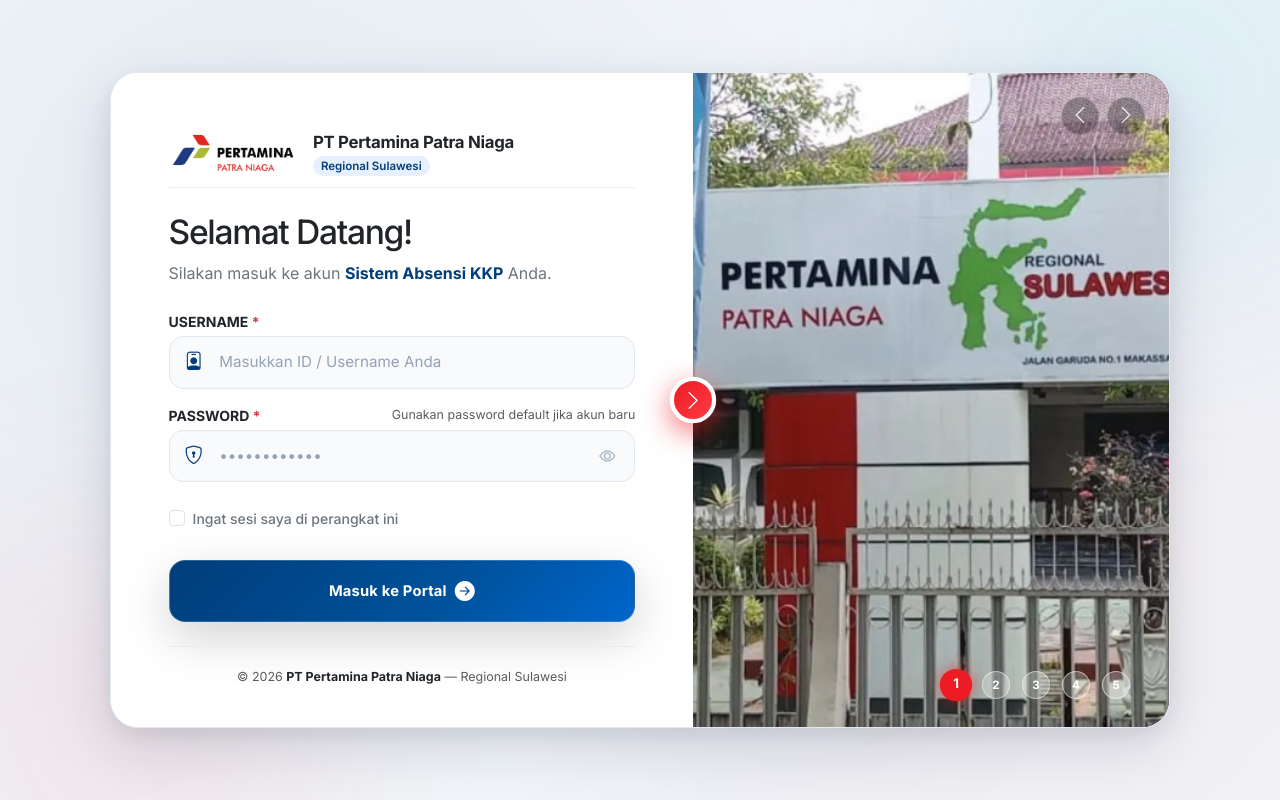
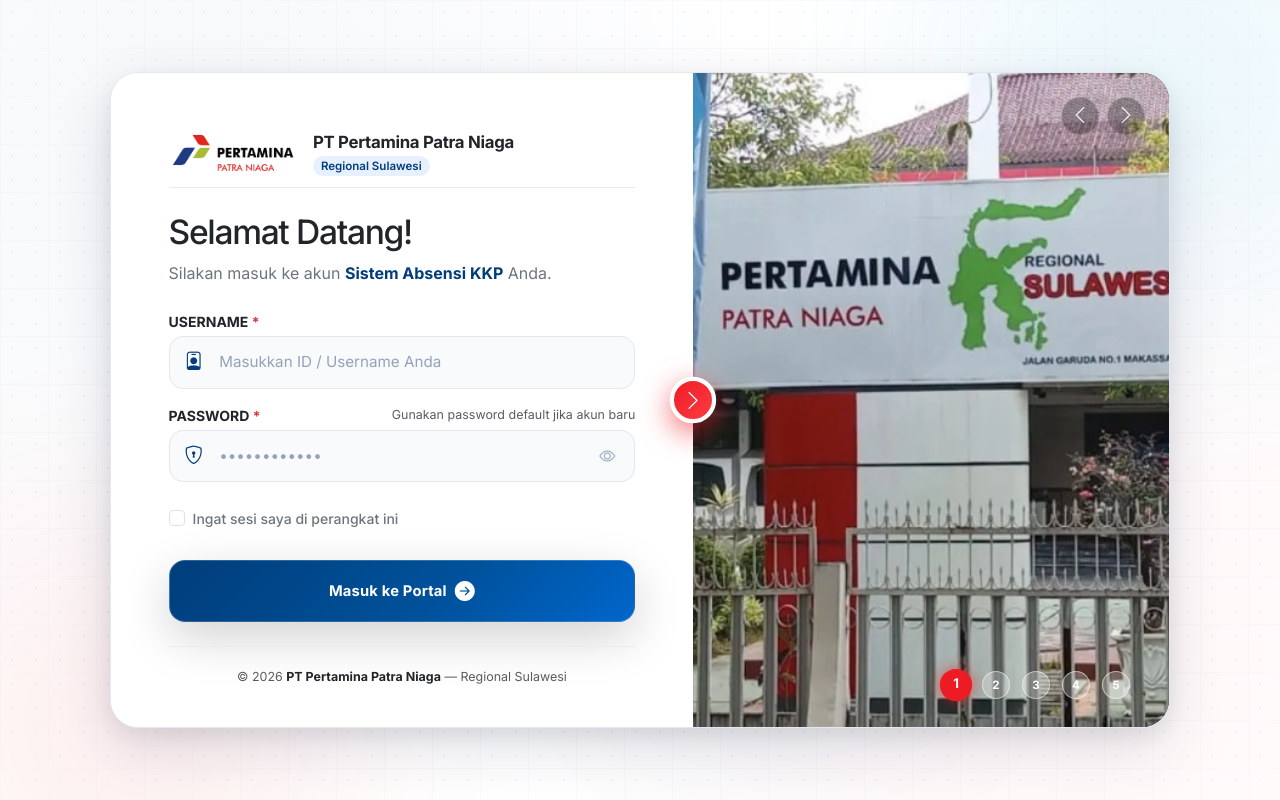
Before and after one commit to sphyyyy/absensi-kkp-pertamina, a Flask app: page /auth/login in a window 1280 px wide. Run offline with Flask 3, Linux system fonts and the light colour scheme.

Commit message:
Update login page background to crisp white with premium subtle dot and grid texture overlay

```diff
--- a/app/static/css/style.css
+++ b/app/static/css/style.css
@@ -244,11 +244,11 @@ body {
     display: flex;
     align-items: center;
     justify-content: center;
-    background-color: #F1F5F9;
+    background-color: #FFFFFF;
     background-image:
-        radial-gradient(circle at 20% 30%, rgba(0, 61, 122, 0.06) 0%, transparent 50%),
-        radial-gradient(circle at 80% 70%, rgba(237, 28, 36, 0.04) 0%, transparent 50%),
-        radial-gradient(circle at 50% 50%, rgba(0, 163, 224, 0.03) 0%, transparent 60%);
+        radial-gradient(circle at 15% 20%, rgba(0, 61, 122, 0.04) 0%, transparent 45%),
+        radial-gradient(circle at 85% 80%, rgba(237, 28, 36, 0.03) 0%, transparent 45%),
+        radial-gradient(circle at 50% 50%, rgba(0, 163, 224, 0.02) 0%, transparent 60%);
     overflow-x: hidden;
     position: relative;
     padding: 1.5rem;
@@ -262,13 +262,30 @@ body {
     z-index: 2;
 }
 
-/* Animated background shapes with glowing ambient light */
+/* Animated background shapes with glowing ambient light & premium white texture overlay */
 .login-bg {
     position: fixed;
     inset: 0;
     overflow: hidden;
     z-index: 0;
     pointer-events: none;
+}
+
+/* Tekstur dot & grid halus bernuansa abu-abu perak tipis di atas warna dasar putih bersih */
+.login-bg-texture {
+    position: absolute;
+    inset: 0;
+    width: 100%;
+    height: 100%;
+    background-image:
+        radial-gradient(rgba(148, 163, 184, 0.26) 1.2px, transparent 1.2px),
+        linear-gradient(to right, rgba(226, 232, 240, 0.42) 1px, transparent 1px),
+        linear-gradient(to bottom, rgba(226, 232, 240, 0.42) 1px, transparent 1px);
+    background-size: 24px 24px, 48px 48px, 48px 48px;
+    background-position: 0 0;
+    mask-image: radial-gradient(ellipse at center, rgba(0, 0, 0, 0.85) 10%, rgba(0, 0, 0, 0.25) 100%);
+    -webkit-mask-image: radial-gradient(ellipse at center, rgba(0, 0, 0, 0.85) 10%, rgba(0, 0, 0, 0.25) 100%);
+    z-index: 1;
 }
 
 .login-bg-shape {
--- a/app/templates/auth/login.html
+++ b/app/templates/auth/login.html
@@ -15,8 +15,9 @@
 </head>
 
 <body class="login-page">
-    <!-- Animated Ambient Background -->
+    <!-- Animated Ambient Background with Premium Clean White Texture -->
     <div class="login-bg">
+        <div class="login-bg-texture"></div>
         <div class="login-bg-shape shape-1"></div>
         <div class="login-bg-shape shape-2"></div>
         <div class="login-bg-shape shape-3"></div>
```
